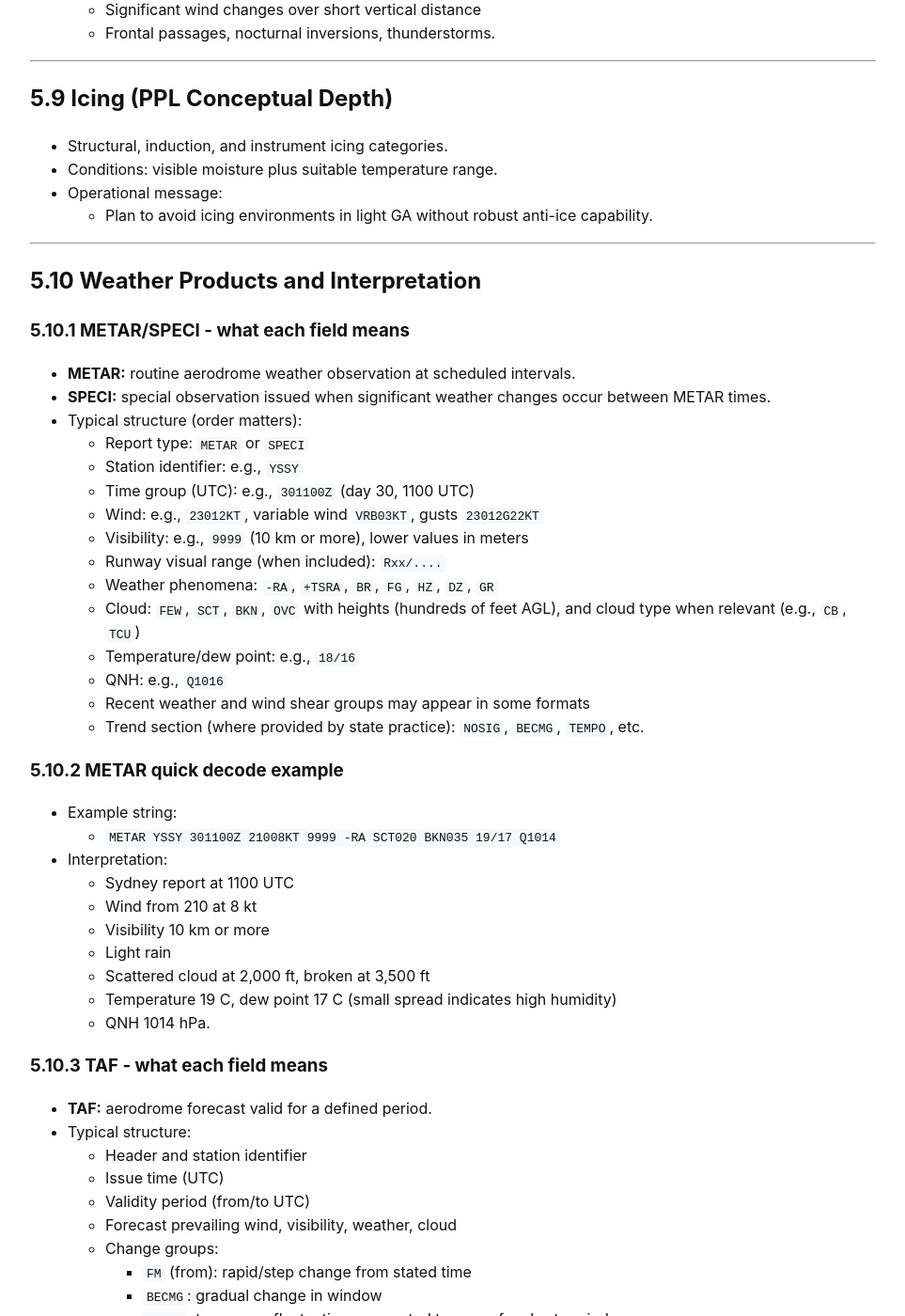
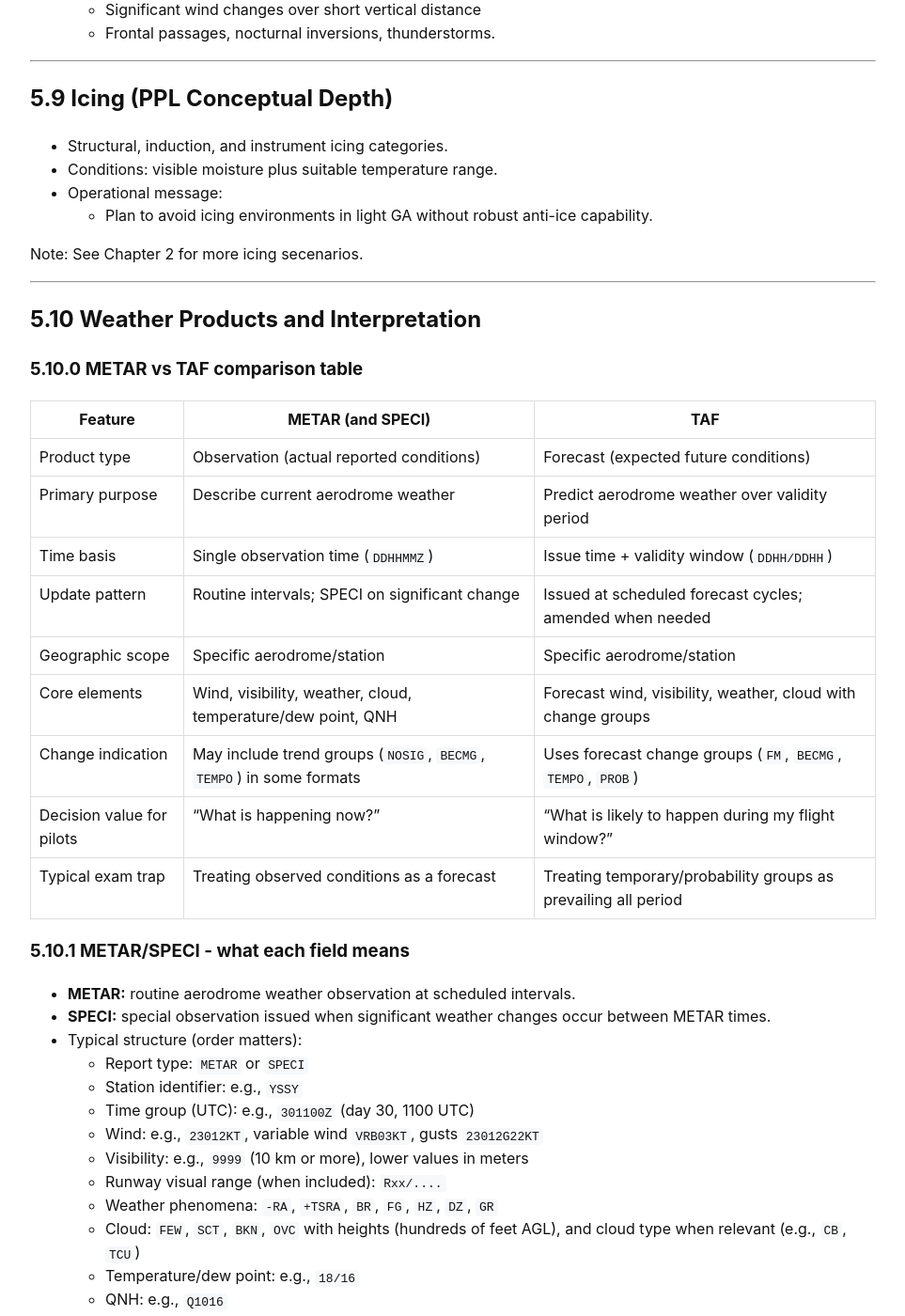
Before and after one commit to shivanraptor/pilot-ppl-notes, a Jekyll site: the page built from casa_ppl_exam/ch5_meteorology.md, in a window 1280 px wide and 1400 px high, scrolled down 2848 px. Shown: the whole window at 94% size, without its empty margins (158-1121 px from the left). Built offline with Jekyll 4.4.1, drawn with Linux system fonts in a browser that asks for light colours.

Commit message:
Updated Chapter 5 & Interview Prep content

```diff
--- a/casa_ppl_exam/ch5_meteorology.md
+++ b/casa_ppl_exam/ch5_meteorology.md
@@ -130,9 +130,25 @@ These notes are exam-focused for CASA PPL meteorology, with operational interpre
 - Operational message:
   - Plan to avoid icing environments in light GA without robust anti-ice capability.
 
+Note: See Chapter 2 for more icing secenarios.
+
 ---
 
 ## 5.10 Weather Products and Interpretation
+
+### 5.10.0 METAR vs TAF comparison table
+
+| Feature | METAR (and SPECI) | TAF |
+|---|---|---|
+| Product type | Observation (actual reported conditions) | Forecast (expected future conditions) |
+| Primary purpose | Describe current aerodrome weather | Predict aerodrome weather over validity period |
+| Time basis | Single observation time (`DDHHMMZ`) | Issue time + validity window (`DDHH/DDHH`) |
+| Update pattern | Routine intervals; SPECI on significant change | Issued at scheduled forecast cycles; amended when needed |
+| Geographic scope | Specific aerodrome/station | Specific aerodrome/station |
+| Core elements | Wind, visibility, weather, cloud, temperature/dew point, QNH | Forecast wind, visibility, weather, cloud with change groups |
+| Change indication | May include trend groups (`NOSIG`, `BECMG`, `TEMPO`) in some formats | Uses forecast change groups (`FM`, `BECMG`, `TEMPO`, `PROB`) |
+| Decision value for pilots | "What is happening now?" | "What is likely to happen during my flight window?" |
+| Typical exam trap | Treating observed conditions as a forecast | Treating temporary/probability groups as prevailing all period |
 
 ### 5.10.1 METAR/SPECI - what each field means
 
```
Also changed, not shown: interview_prep/preparation.md (+4 -0 lines), 1 other file.
